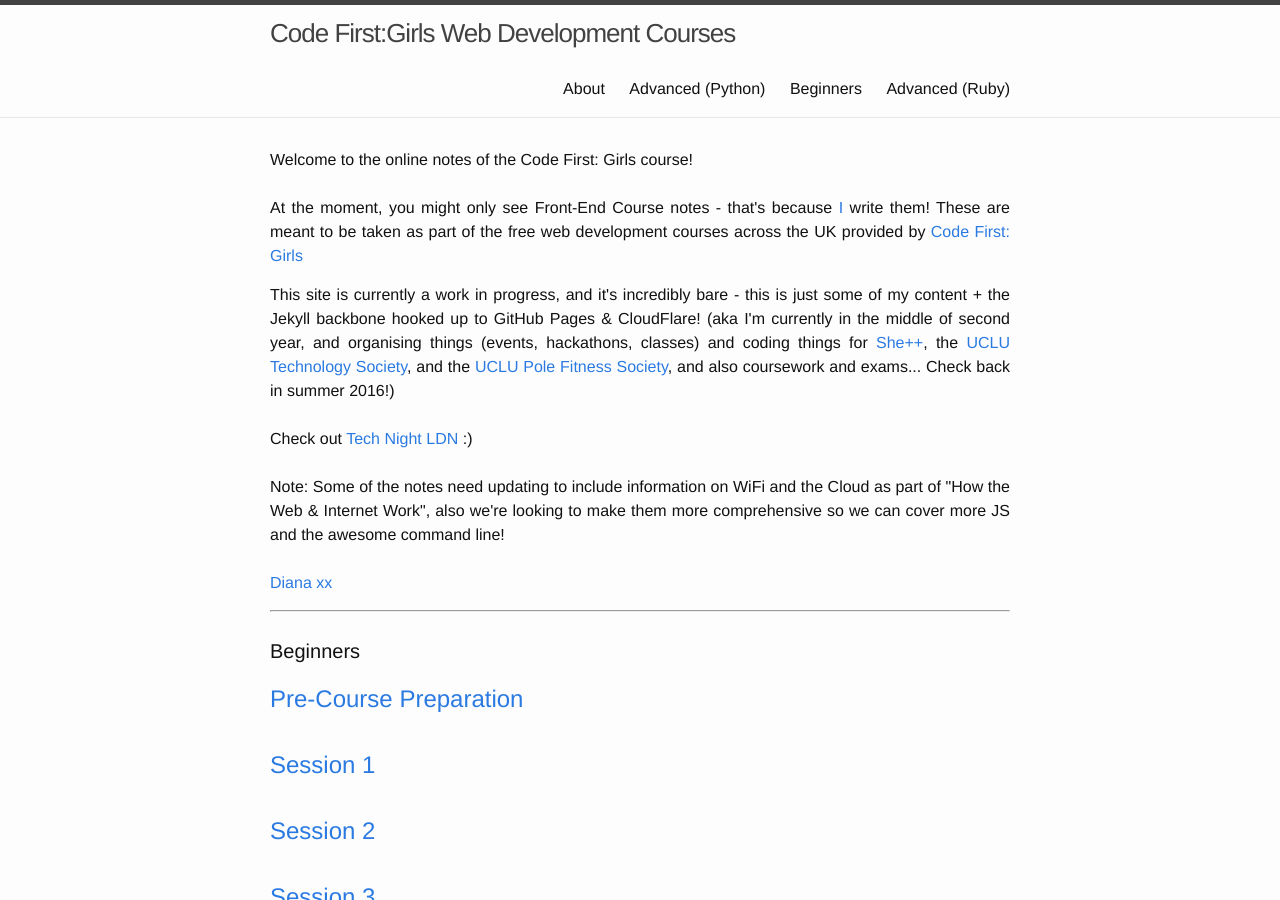
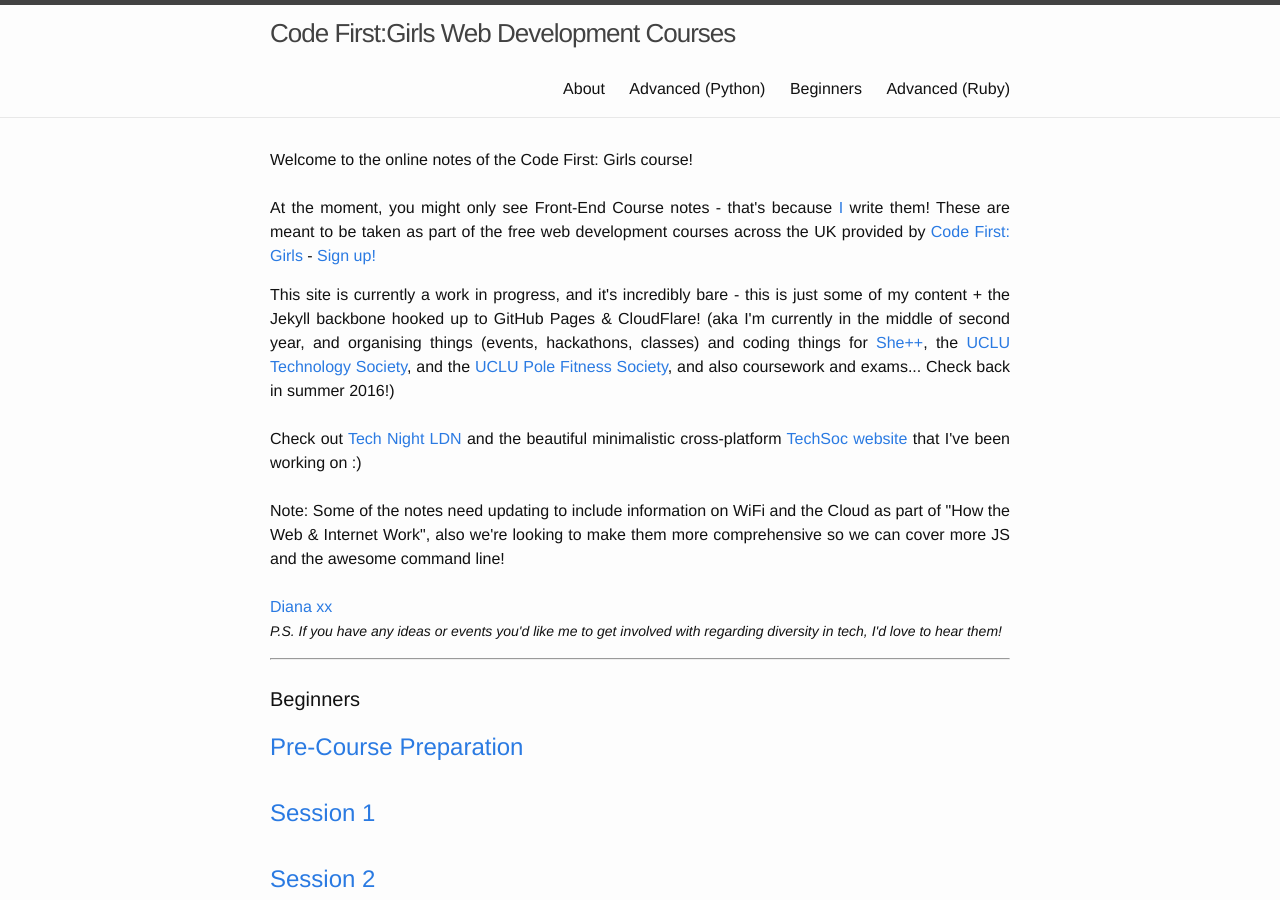
Before and after one commit to CodeFirstGirls/beginners, a Jekyll site: the page built from index.html, in a window 1280 px wide and 900 px high. Built offline with Jekyll 4.4.1, drawn with Linux system fonts in a browser that asks for light colours.

Commit message:
more note

```diff
--- a/index.html
+++ b/index.html
@@ -5,16 +5,19 @@
 <div class="home">
 
 <div style="text-align:justify;">
-    <p>Welcome to the online notes of the Code First: Girls course! <br><br>At the moment, you might only see Front-End Course notes - that's because <a href="http://diana.click">I</a> write them! These are meant to be taken as part of the free web development courses across the UK provided by <a href="http://www.codefirstgirls.org.uk" target="_blank">Code First: Girls</a></p>
+    <p>Welcome to the online notes of the Code First: Girls course! <br><br>At the moment, you might only see Front-End Course notes - that's because <a href="http://diana.click">I</a> write them! These are meant to be taken as part of the free web development courses across the UK provided by <a href="http://www.codefirstgirls.org.uk" target="_blank">Code First: Girls</a> - <a href="http://www.codefirstgirls.org.uk/courses.html" target="_blank">Sign up!</a></p>
     <p></p>
     <p>This site is currently a work in progress, and it's incredibly bare - this is just some of my content + the Jekyll backbone hooked up to GitHub Pages &amp; CloudFlare! (aka I'm currently in the middle of second year, and organising things (events, hackathons, classes) and coding things for <a href="http://www.sheplusplus.org/ambassadors/#team" target="_blank">She++</a>, the <a href="http://uclutech.com" target="_blank">UCLU Technology Society</a>, and the <a href="http://uclupole.weebly.com" target="_blank">UCLU Pole Fitness Society</a>, and also coursework and exams... Check back in summer 2016!)
     <br>
-    <br>Check out <a href="http://technight.london" target="_blank">Tech Night LDN</a> :)
+    <br>Check out <a href="http://technight.london" target="_blank">Tech Night LDN</a> and the beautiful minimalistic cross-platform <a href="http://uclutech.com" target="_blank">TechSoc website</a> that I've been working on :)
     <br>
     <br>Note: Some of the notes need updating to include information on WiFi and the Cloud as part of "How the Web &amp; Internet Work", also we're looking to make them more comprehensive so we can cover more JS and the awesome command line!
     <br>
     <br>
-    <a href="http://diana.click">Diana xx</a></p>
+    <a href="http://diana.click">Diana xx</a>
+    <br>
+    <em style="font-size:14px;">P.S. If you have any ideas or events you'd like me to get involved with regarding diversity in tech, I'd love to hear them!</em>
+</p>
 </div>
 
 <hr><br>
```
